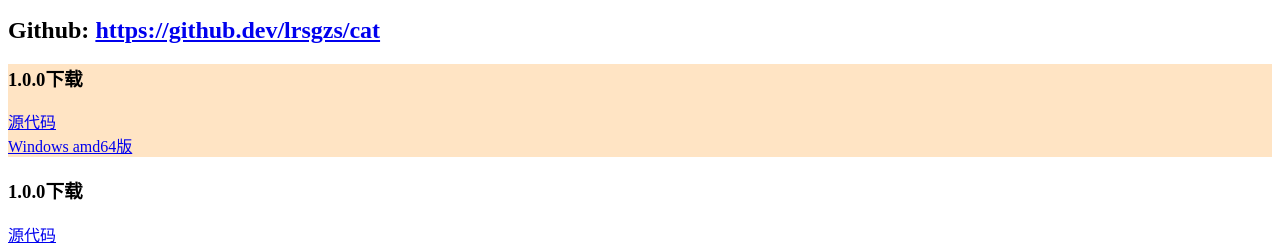
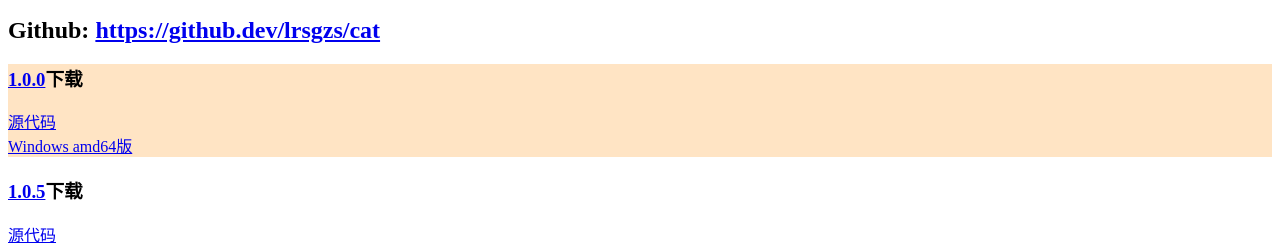
Before and after one commit to lrsgzs/cat, a plain HTML site: page index.html in a window 1280 px wide. Shown: the part 127-375 px from the top of the page. Drawn offline with Linux system fonts and the light colour scheme.

Commit message:
upload some text

```diff
--- a/index.html
+++ b/index.html
@@ -10,7 +10,7 @@
         <h2>Github: <a href="https://github.dev/lrsgzs/cat">https://github.dev/lrsgzs/cat</a></h2>
 
         <div id="#1_0_0" style="background-color: bisque;">
-            <h3>1.0.0下载</h3>
+            <h3><a href="https://github.com/lrsgzs/cat/releases/tag/1.0.0_tag">1.0.0</a>下载</h3>
 
             <a href="https://github.com/lrsgzs/cat/archive/refs/tags/1.0.0_tag.zip">源代码</a>
             <br>
@@ -20,7 +20,7 @@
         </div>
 
         <div id="#1_0_5 style="background-color: beige;">
-            <h3>1.0.0下载</h3>
+            <h3><a href="https://github.com/lrsgzs/cat/releases/tag/1.0.5_tag">1.0.5</a>下载</h3>
 
             <a href="https://github.com/lrsgzs/cat/archive/refs/tags/1.0.5_tag.zip">源代码</a>
             <br>
```
